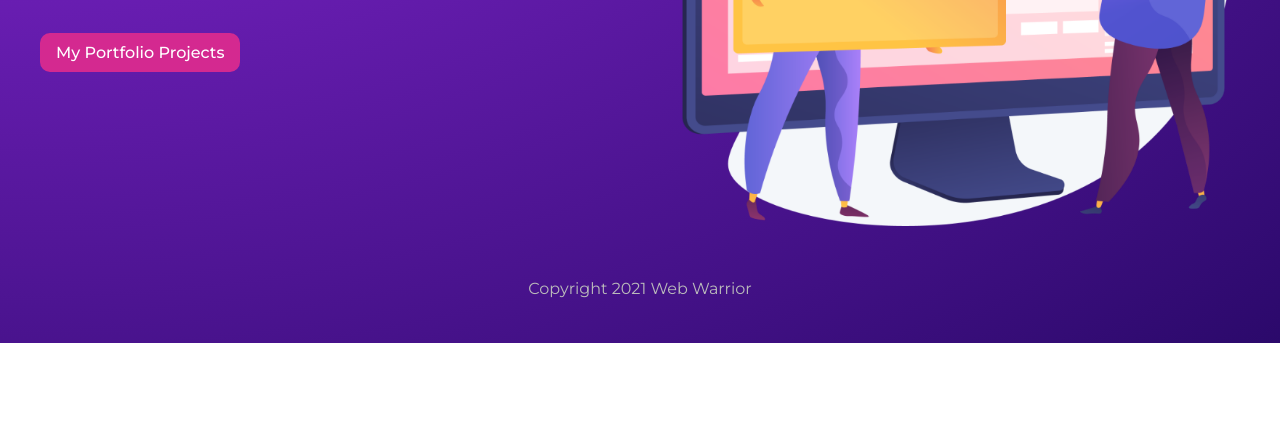
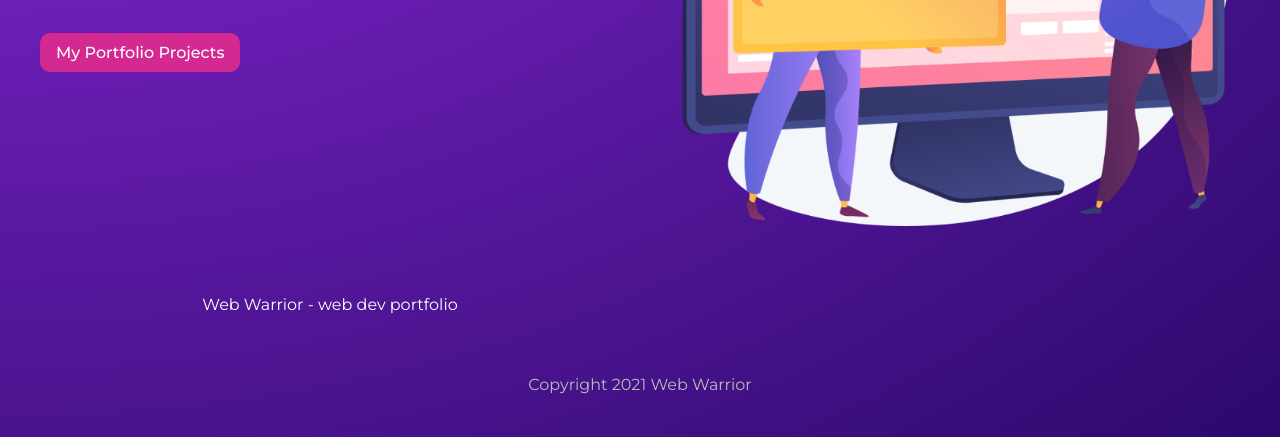
Before and after one commit to BojanIstvancic/web-warrior, a Gatsby site: page / in a window 1280 px wide. Shown: the part 457-894 px from the top of the page. Before the commit the page ends 800 px from the top, so only its background shows below. Built offline with nearby package versions, Linux system fonts and the light colour scheme; Gatsby itself is replaced by a stand-in of ours.

Commit message:
add metadata and test GraphQL page queries

```diff
--- a/gatsby-config.js
+++ b/gatsby-config.js
@@ -7,4 +7,9 @@
 module.exports = {
   /* Your site config here */
   plugins: [],
+  siteMetadata: {
+    title: "Web Warrior",
+    description: "web dev portfolio",
+    copyright: "This website is copyright 2021 Web Warrior",
+  },
 }
--- a/src/pages/index.js
+++ b/src/pages/index.js
@@ -1,9 +1,10 @@
 import React from "react"
-import { Link } from "gatsby"
+import { graphql, Link } from "gatsby"
 import Layout from "../components/Layout"
 import * as styles from "../styles/home.module.css"
 
-export default function Home() {
+export default function Home({ data }) {
+  const { title, description } = data.site.siteMetadata
   return (
     <Layout>
       <section className={styles.header}>
@@ -16,7 +17,21 @@ export default function Home() {
           </Link>
         </div>
         <img src="/banner.png" alt="site banner" style={{ maxWidth: "100%" }} />
+        <p>
+          {title} - {description}
+        </p>
       </section>
     </Layout>
   )
 }
+
+export const query = graphql`
+  query {
+    site {
+      siteMetadata {
+        title
+        description
+      }
+    }
+  }
+`
```
